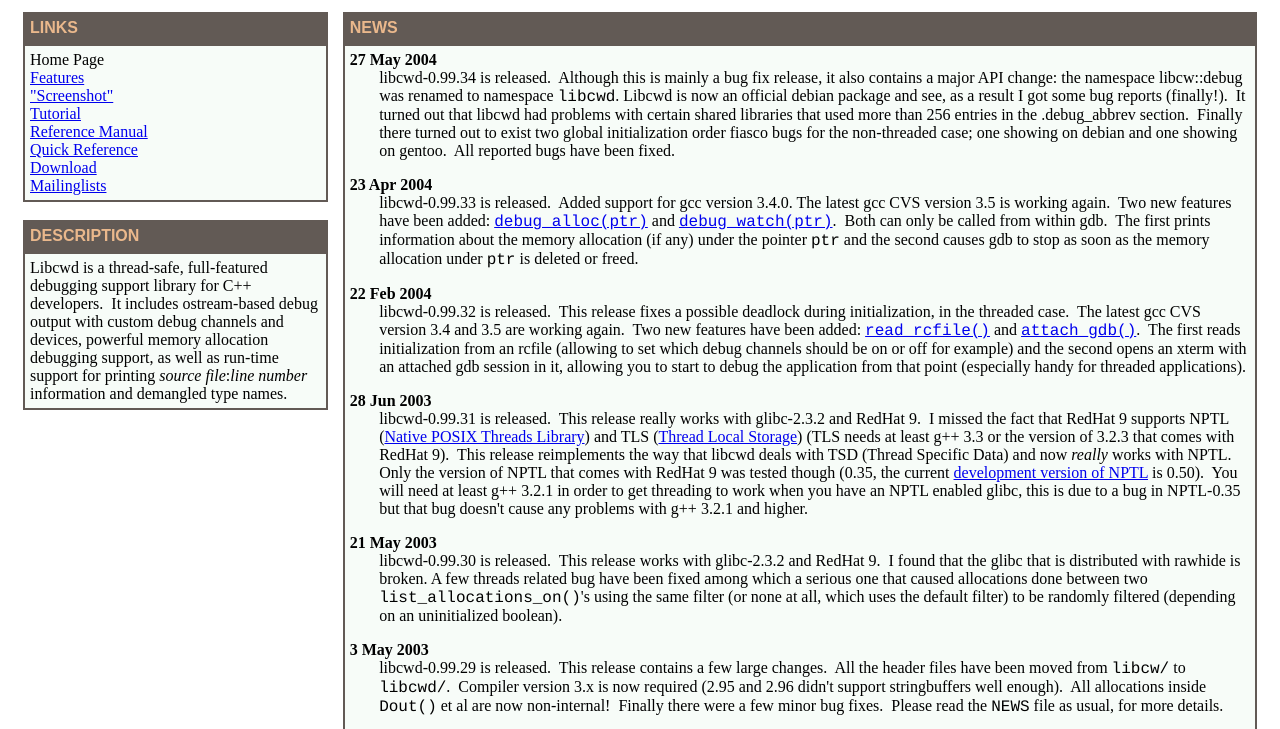
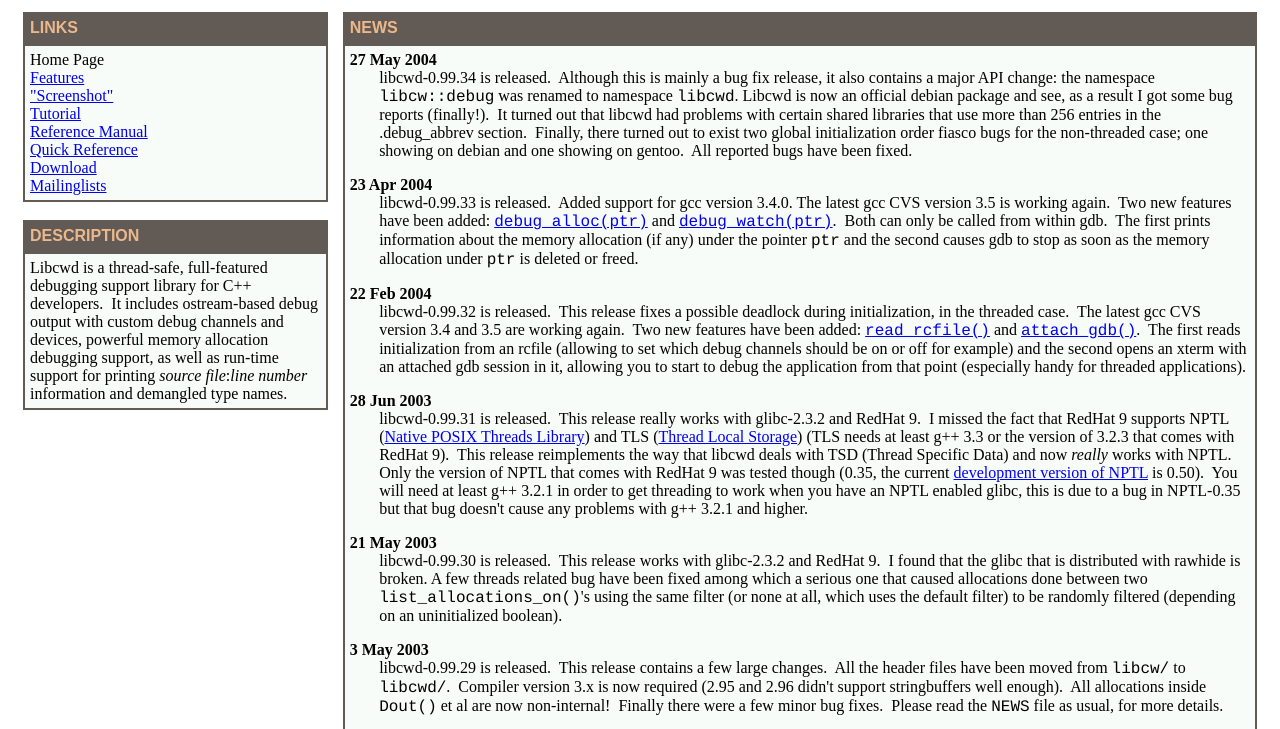
Before and after one commit to CarloWood/libcwd, a plain HTML site: page documentation/index.html in a window 1280 px wide. Shown: the part 57-786 px from the top of the page. Drawn offline with Linux system fonts and the light colour scheme; files whose address does not match are found by name.

Commit message:
Release note improvements.

```diff
--- a/documentation/index.html
+++ b/documentation/index.html
@@ -88,10 +88,10 @@ information and demangled type names.
 <DT><B>27 May 2004</B>
 <P class="news">libcwd-0.99.34 is released.&nbsp;
 Although this is mainly a bug fix release, it also contains a major API change:
-the namespace </code>libcw::debug</code> was renamed to namespace <code>libcwd</code>.
+the namespace <code>libcw::debug</code> was renamed to namespace <code>libcwd</code>.
 Libcwd is now an official debian package and see, as a result I got some bug reports (finally!).&nbsp;
-It turned out that libcwd had problems with certain shared libraries that used more than 256 entries
-in the .debug_abbrev section.&nbsp; Finally there turned out to exist two global initialization
+It turned out that libcwd had problems with certain shared libraries that use more than 256 entries
+in the .debug_abbrev section.&nbsp; Finally, there turned out to exist two global initialization
 order fiasco bugs for the non-threaded case; one showing on debian and one showing on gentoo.&nbsp;
 All reported bugs have been fixed.</P>
 <DT><B>23 Apr 2004</B>
```
